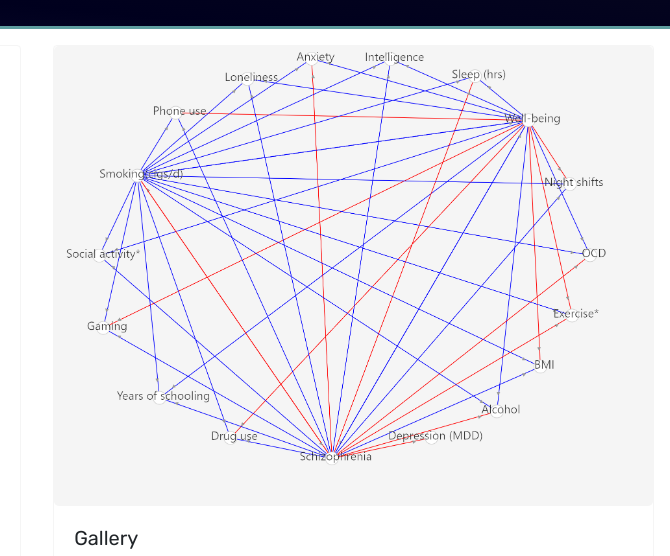
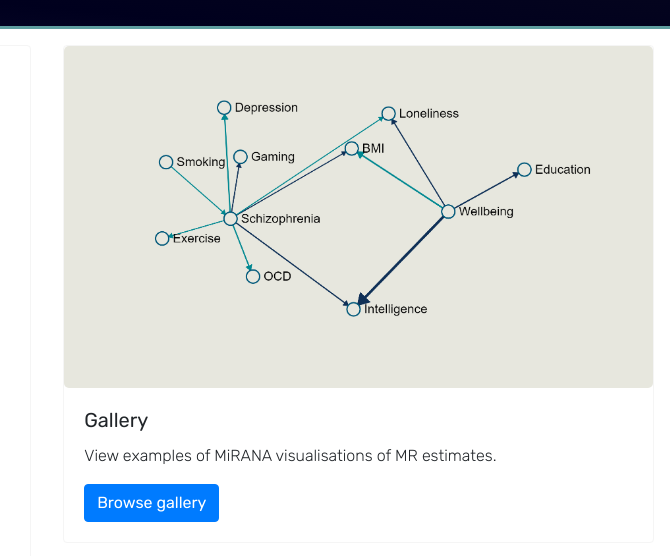
Before and after one commit to CMorenoStokoe/network-mr-vis-tool, a plain HTML site: page index.html in a window 1280 px wide. Shown: the part 897-1453 px from the top of the page, 610-1280 px from the left. Drawn offline with nearby package versions, Linux system fonts and the light colour scheme.

Commit message:
updated primary promo img

```diff
--- a/index.html
+++ b/index.html
@@ -85,7 +85,7 @@
         </div>
         <div>
           <div class="card m-3">
-            <img class="card-img-top" id="mainImg" src="img/examples/example1.png" alt="Card image cap">
+            <img class="card-img-top" id="mainImg" src="img/examples/example-design2_cropped.png" alt="Card image cap">
             <div class="card-body">
               <h5 class="card-title">Gallery</h5>
               <p class="card-text">View examples of MiRANA visualisations of MR estimates.</p>
```
Also changed, not shown: img/examples/example-design2_cropped.png (added).
